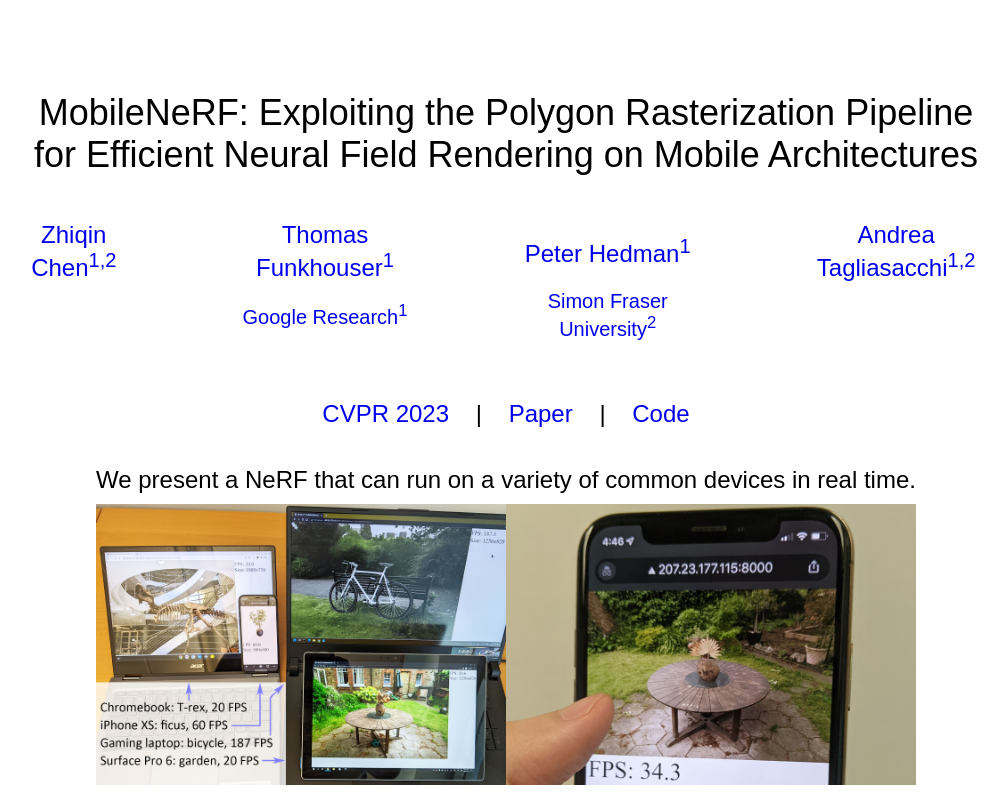
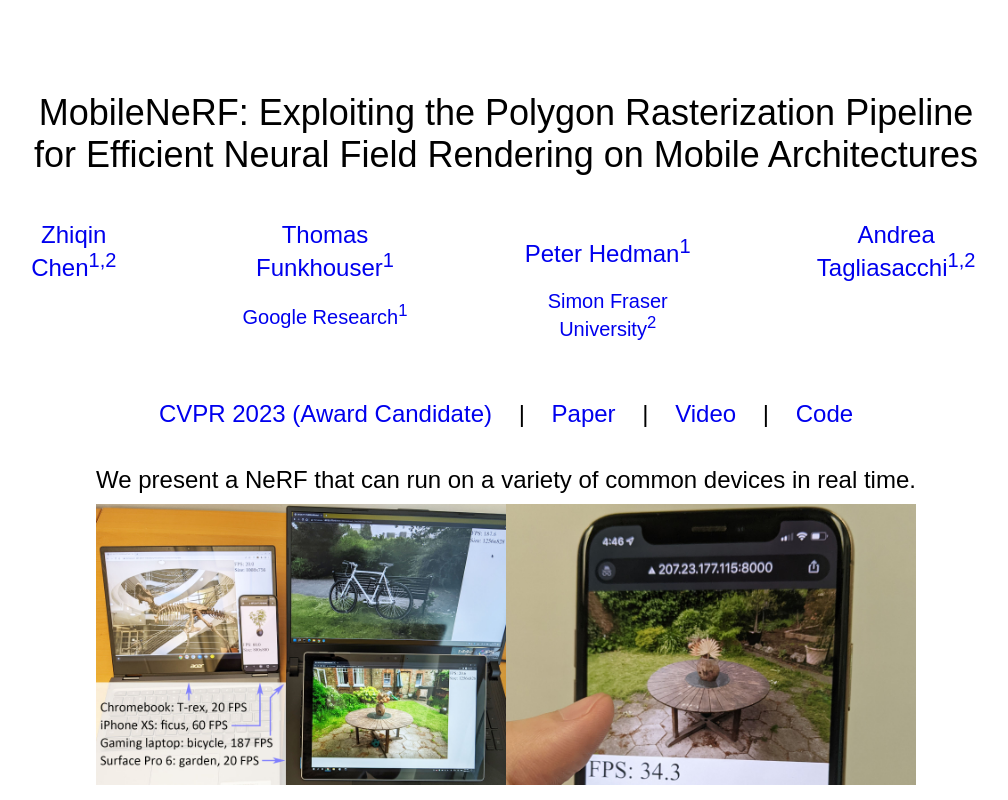
Before and after one commit to mobile-nerf/mobile-nerf.github.io, a plain HTML site: page index.html in a window 1280 px wide. Shown: the whole page, without its empty margins (134-1142 px from the left). Drawn offline with Linux system fonts and the light colour scheme.

Commit message:
Update index.html

```diff
--- a/index.html
+++ b/index.html
@@ -118,9 +118,11 @@ for Efficient Neural Field Rendering on Mobile Architectures
 </div>
 
 <div style="text-align:center; font-size:24; position:relative; top:20px">
-<a href="https://cvpr2023.thecvf.com/Conferences/2023/AcceptedPapers" style="text-decoration: none">CVPR 2023</a>
+<a href="https://cvpr2023.thecvf.com/Conferences/2023/AcceptedPapers" style="text-decoration: none">CVPR 2023 (Award Candidate)</a>
 &nbsp;&nbsp; | &nbsp;&nbsp;
 <a href="https://arxiv.org/abs/2208.00277" style="text-decoration: none">Paper</a>
+&nbsp;&nbsp; | &nbsp;&nbsp;
+<a href="https://youtu.be/C1rULzOcjuw" style="text-decoration: none">Video</a>
 &nbsp;&nbsp; | &nbsp;&nbsp;
 <a href="https://github.com/google-research/jax3d/tree/main/jax3d/projects/mobilenerf" style="text-decoration: none">Code</a>
 <br><br>
```
